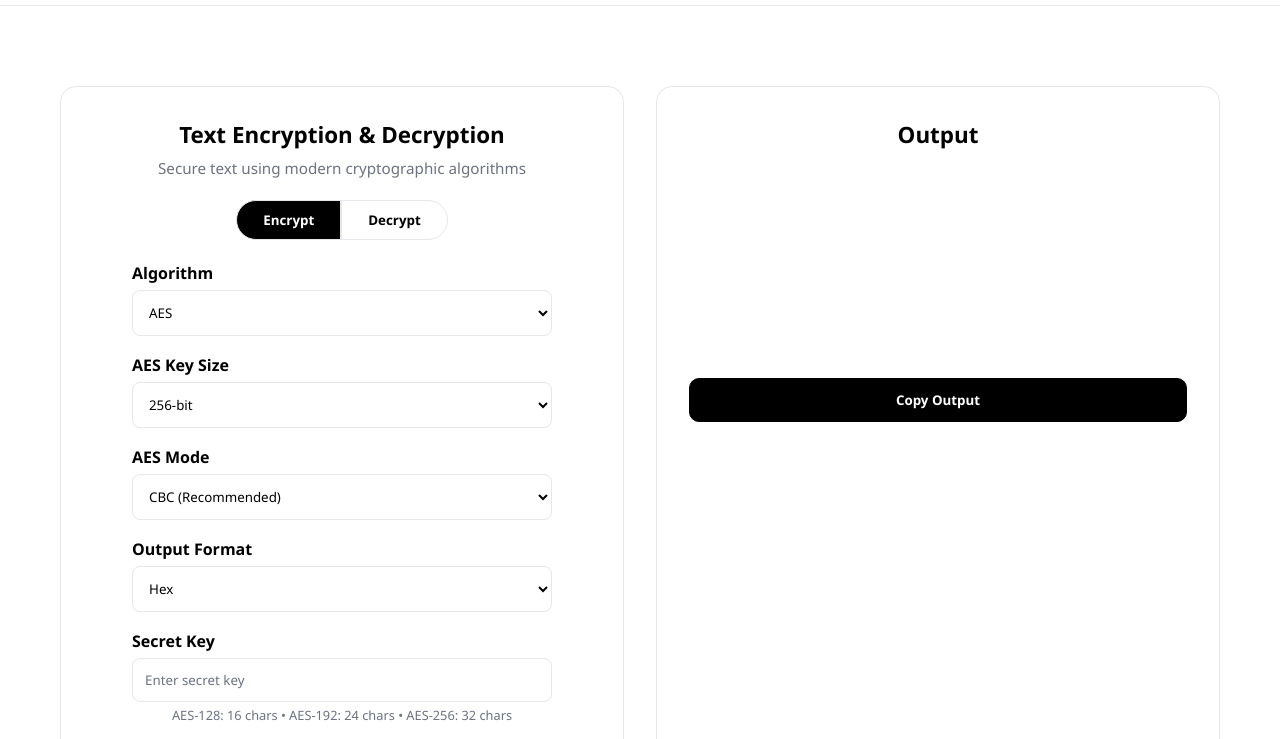
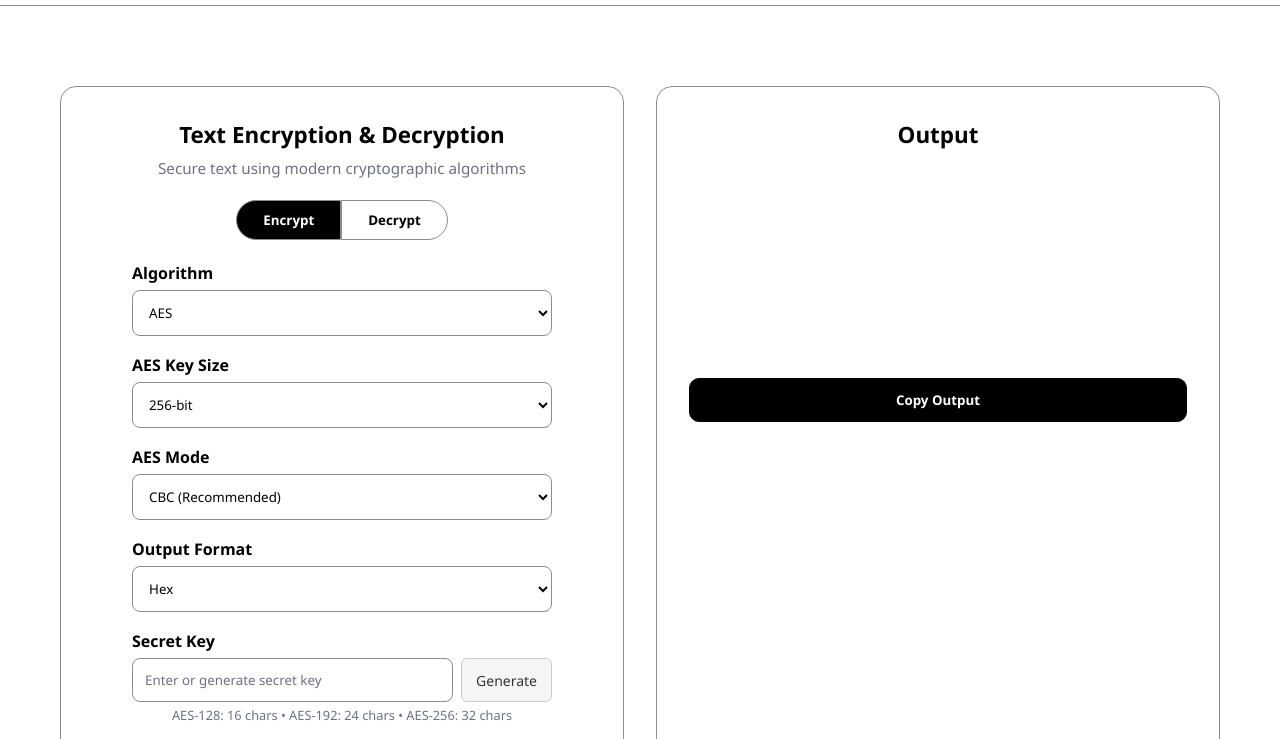
Before and after one commit to nicemondominic/nullencrypt, a website: page views/text.html in a window 1280 px wide. Shown: the part 68-807 px from the top of the page. Drawn offline with Linux system fonts and the light colour scheme.

Commit message:
Updated project files

```diff
--- a/public/css/about.css
+++ b/public/css/about.css
@@ -15,7 +15,7 @@
   --bg: #ffffff;
   --text: #000000;
   --muted: #555555;
-  --border: #d1d5db;
+  --border: #8d8c8c;
 }
 
 body.dark {
--- a/public/css/dashboard.css
+++ b/public/css/dashboard.css
@@ -13,7 +13,7 @@
   --bg: #ffffff;
   --card: #ffffff;
   --text: #000000;
-  --border: #e5e7eb;
+  --border: #8d8c8c;
   --muted: #6b7280;
 }
 
--- a/public/css/image.css
+++ b/public/css/image.css
@@ -13,7 +13,7 @@
   --bg: #ffffff;
   --card: #ffffff;
   --text: #000000;
-  --border: #e5e7eb;
+  --border: #8d8c8c;
   --muted: #6b7280;
 }
 
--- a/public/css/login.css
+++ b/public/css/login.css
@@ -13,7 +13,7 @@
   --bg: #ffffff;
   --card: #ffffff;
   --text: #000000;
-  --border: #e5e7eb;
+  --border: #8d8c8c;
   --muted: #6b7280;
 }
 
--- a/public/css/split-crypto.css
+++ b/public/css/split-crypto.css
@@ -17,7 +17,7 @@
 
   --text: #000000;
   --muted: #555555;
-  --border: #d1d5db;
+  --border: #8d8c8c;
 }
 
 /* =====================================================
--- a/public/css/stego.css
+++ b/public/css/stego.css
@@ -11,7 +11,7 @@
   --bg: #ffffff;
   --card: #ffffff;
   --text: #000000;
-  --border: #e5e7eb;
+  --border: #8d8c8c;
   --muted: #6b7280;
 }
 
--- a/public/css/text.css
+++ b/public/css/text.css
@@ -13,7 +13,7 @@
   --bg: #ffffff;
   --card: #ffffff;
   --text: #000000;
-  --border: #e5e7eb;
+  --border: #8d8c8c;
   --muted: #6b7280;
 }
 
@@ -240,6 +240,31 @@ select option {
   cursor: pointer;
   font-weight: 600;
 }
+.btn-secondary {
+  padding: 10px 14px;
+  font-size: 14px;
+  font-weight: 500;
+  border-radius: 6px;
+  border: 1px solid #ccc;
+  background: #f5f5f5;
+  color: #333;
+  cursor: pointer;
+  transition: all 0.2s ease;
+}
+
+.btn-secondary:hover {
+  background: #eaeaea;
+  border-color: #bbb;
+}
+
+.btn-secondary:active {
+  transform: scale(0.97);
+}
+
+.btn-secondary:disabled {
+  opacity: 0.6;
+  cursor: not-allowed;
+}
 
 /* =====================================================
    OUTPUT BOX
--- a/public/css/video-stego.css
+++ b/public/css/video-stego.css
@@ -10,7 +10,7 @@
   --bg: #ffffff;
   --card: #ffffff;
   --text: #000000;
-  --border: #e5e7eb;
+  --border: #8d8c8c;
   --muted: #6b7280;
 }
 
--- a/public/js/main.js
+++ b/public/js/main.js
@@ -184,3 +184,36 @@ toggle.addEventListener("click", () => {
 
   toggle.textContent = isDark ? "☀ Light" : "🌙 Dark";
 });
+
+const generateKeyBtn = document.getElementById("generateKeyBtn");
+
+/* ===============================
+   SECURE AES KEY GENERATOR
+================================ */
+function generateAESKey(sizeBits) {
+  const length = sizeBits / 8; // 16 / 24 / 32
+  const array = new Uint8Array(length);
+
+  window.crypto.getRandomValues(array);
+
+  // Convert to readable characters
+  return Array.from(array)
+    .map(b => (b % 62).toString(36))
+    .join("")
+    .slice(0, length);
+}
+
+/* ===============================
+   GENERATE BUTTON CLICK
+================================ */
+generateKeyBtn.addEventListener("click", () => {
+  const size = parseInt(aesKeySize.value, 10);
+  secretKey.value = generateAESKey(size);
+});
+
+/* ===============================
+   AUTO-REGENERATE ON KEY SIZE CHANGE
+================================ */
+aesKeySize.addEventListener("change", () => {
+  secretKey.value = generateAESKey(parseInt(aesKeySize.value, 10));
+});
--- a/views/text.html
+++ b/views/text.html
@@ -77,13 +77,29 @@
     </div>
 
     <div class="form-group">
-      <label>Secret Key</label>
-      <input type="text" id="secretKey" placeholder="Enter secret key">
-      <small class="key-hint">
-  AES-128: 16 chars • AES-192: 24 chars • AES-256: 32 chars
-</small>
+  <label>Secret Key</label>
 
-    </div>
+  <div style="display:flex; gap:8px;">
+    <input
+      type="text"
+      id="secretKey"
+      placeholder="Enter or generate secret key"
+      style="flex:1"
+    />
+    <button
+      type="button"
+      id="generateKeyBtn"
+      class="btn-secondary"
+    >
+      Generate
+    </button>
+  </div>
+
+  <small class="key-hint">
+    AES-128: 16 chars • AES-192: 24 chars • AES-256: 32 chars
+  </small>
+</div>
+
 
   </div>
 
```
